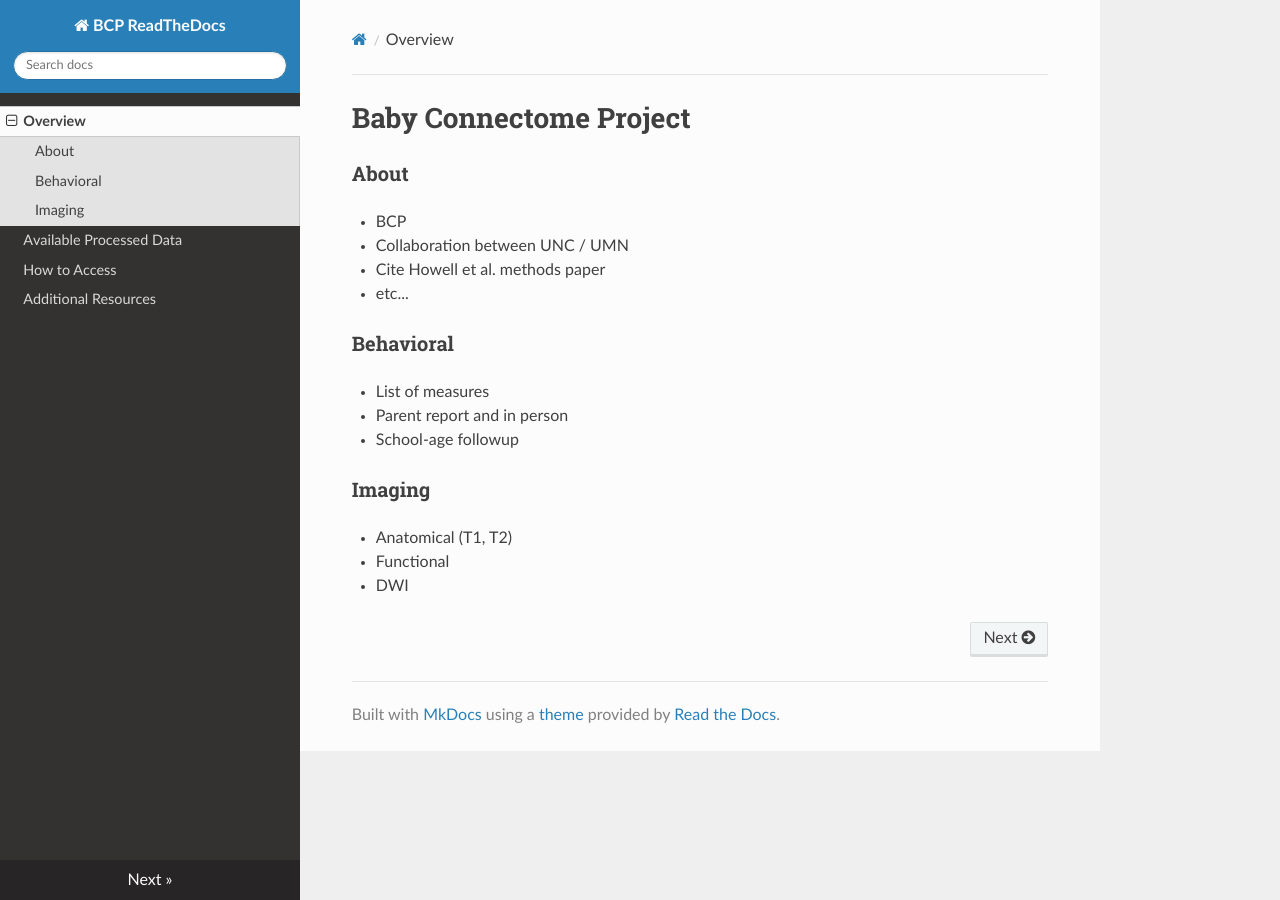
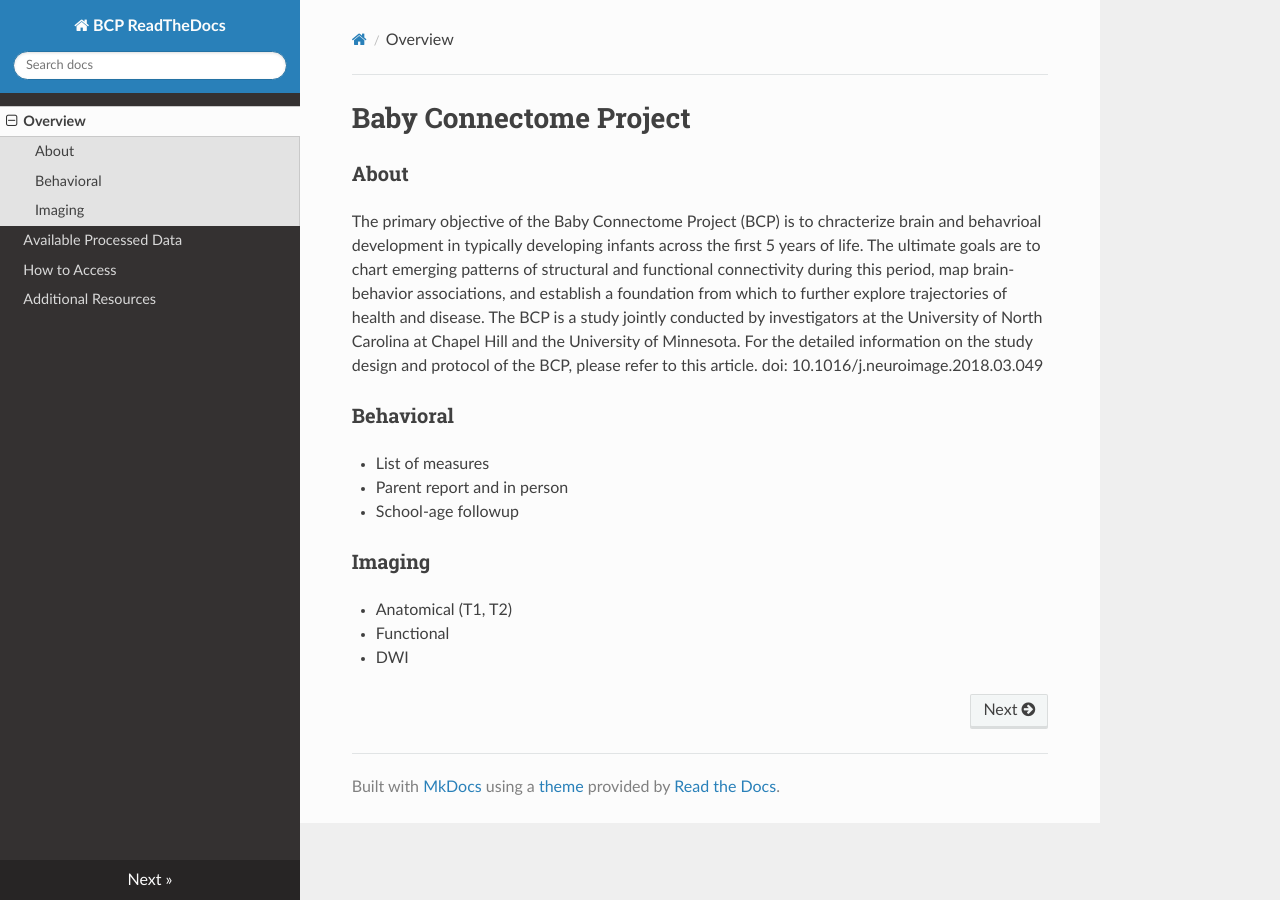
Before and after one commit to DCAN-Labs/BCP_RTD, an MkDocs documentation site: the page built from docs/index.md, in a window 1280 px wide. Built offline with MkDocs 1.6.1, drawn with Linux system fonts in a browser that asks for light colours; nearby versions of some CDN libraries.

Commit message:
Update index.md

```diff
--- a/docs/index.md
+++ b/docs/index.md
@@ -2,10 +2,7 @@
 
 ### About
 
-- BCP
-- Collaboration between UNC / UMN
-- Cite Howell et al. methods paper
-- etc...
+The primary objective of the Baby Connectome Project (BCP) is to chracterize brain and behavrioal development in typically developing infants across the first 5 years of life. The ultimate goals are to chart emerging patterns of structural and functional connectivity during this period, map brain-behavior associations, and establish a foundation from which to further explore trajectories of health and disease. The BCP is a study jointly conducted by investigators at the University of North Carolina at Chapel Hill and the University of Minnesota. For the detailed information on the study design and protocol of the BCP, please refer to this article. doi: 10.1016/j.neuroimage.2018.03.049
 
 ### Behavioral
 
```
